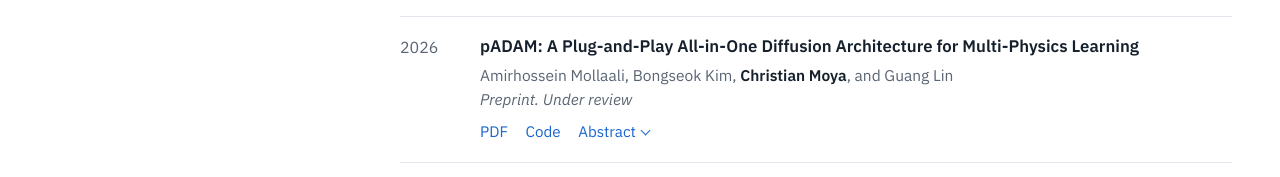
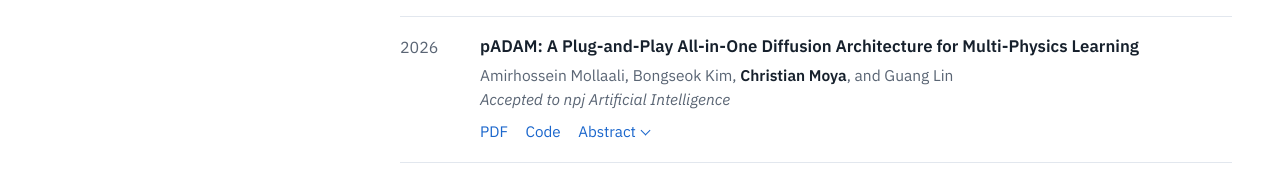
Before and after one commit to cmoyacal/cmoyacal.github.io, a plain HTML site: page index.html in a window 1280 px wide. Shown: the part 3467-3644 px from the top of the page. Drawn offline with Linux system fonts and the light colour scheme.

Commit message:
update publication status to npj Artificial Intelligence

```diff
--- a/index.html
+++ b/index.html
@@ -486,7 +486,7 @@
         <div>
           <h3><a href="https://arxiv.org/abs/2603.16757">pADAM: A Plug-and-Play All-in-One Diffusion Architecture for Multi-Physics Learning</a></h3>
           <p class="authors">Amirhossein Mollaali, Bongseok Kim, <strong>Christian Moya</strong>, and Guang Lin</p>
-          <p class="venue">Preprint. Under review</p>
+          <p class="venue">Accepted to npj Artificial Intelligence</p>
           <div class="row">
             <a href="https://arxiv.org/pdf/2603.16757">PDF</a><a href="https://github.com/Mollaali/pADAM">Code</a>
             <details><summary>Abstract</summary><p class="abstract">Generalizing across disparate physical laws remains a fundamental challenge for artificial intelligence in science. Existing deep-learning solvers are largely confined to single-equation settings, limiting transfer across physical regimes and inference tasks. Here we introduce pADAM, a unified generative framework that learns a shared probabilistic prior across heterogeneous partial differential equation families. Through a learned joint distribution of system states and, where applicable, physical parameters, pADAM supports forward prediction and inverse inference within a single architecture without retraining. Across benchmarks ranging from scalar diffusion to nonlinear Navier--Stokes equations, pADAM achieves accurate inference even under sparse observations. Combined with conformal prediction, it also provides reliable uncertainty quantification with coverage guarantees. In addition, pADAM performs probabilistic model selection from only two sparse snapshots, identifying governing laws through its learned generative representation. These results highlight the potential of generative multi-physics modeling for unified and uncertainty-aware scientific inference.</p></details>
```
